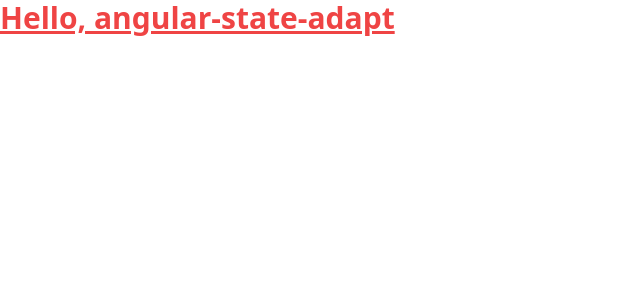
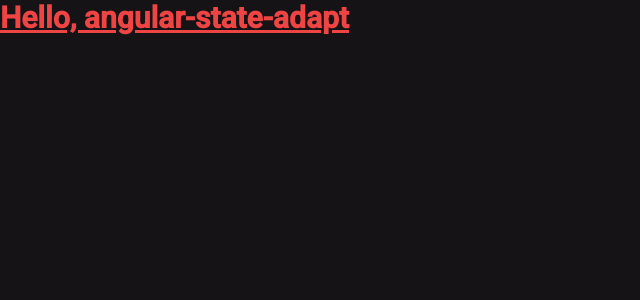
Before and after one commit to TopGITsan/angular-state-adapt, an Angular app: page / in a window 1280 px wide. Shown: the top 300 px of the page, without its empty margins (0-640 px from the left). Built offline with nearby package versions, Linux system fonts and the light colour scheme.

Commit message:
chore(styles): :heavy_plus_sign: add angular material custom theme

```diff
--- a/package.json
+++ b/package.json
@@ -11,10 +11,12 @@
   "private": true,
   "dependencies": {
     "@angular/animations": "^19.0.0",
+    "@angular/cdk": "^19.0.4",
     "@angular/common": "^19.0.0",
     "@angular/compiler": "^19.0.0",
     "@angular/core": "^19.0.0",
     "@angular/forms": "^19.0.0",
+    "@angular/material": "^19.0.4",
     "@angular/platform-browser": "^19.0.0",
     "@angular/platform-browser-dynamic": "^19.0.0",
     "@angular/router": "^19.0.0",
--- a/src/app/app.config.ts
+++ b/src/app/app.config.ts
@@ -5,13 +5,14 @@
   provideExperimentalZonelessChangeDetection,
 } from '@angular/core';
 import { provideRouter } from '@angular/router';
-
+import { provideAnimationsAsync } from '@angular/platform-browser/animations/async';
 import { routes } from './app.routes';
 
 export const appConfig: ApplicationConfig = {
   providers: [
     provideExperimentalZonelessChangeDetection(),
     provideRouter(routes),
+    provideAnimationsAsync(),
     // only for development purposes
     isDevMode()
       ? provideExperimentalCheckNoChangesForDebug({
--- a/src/index.html
+++ b/src/index.html
@@ -6,8 +6,10 @@
   <base href="/">
   <meta name="viewport" content="width=device-width, initial-scale=1">
   <link rel="icon" type="image/x-icon" href="favicon.ico">
+  <link href="https://fonts.googleapis.com/css2?family=Roboto:wght@300;400;500&display=swap" rel="stylesheet">
+  <link href="https://fonts.googleapis.com/icon?family=Material+Icons" rel="stylesheet">
 </head>
-<body>
+<body class="mat-typography">
   <app-root></app-root>
 </body>
 </html>
--- a/src/styles.scss
+++ b/src/styles.scss
@@ -1,4 +1,50 @@
-/* You can add global styles to this file, and also import other style files */
+// Custom Theming for Angular Material
+// For more information: https://material.angular.io/guide/theming
+@use "@angular/material" as mat;
+
 @tailwind base;
 @tailwind components;
 @tailwind utilities;
+
+html {
+  color-scheme: light dark;
+  @include mat.theme(
+    (
+      color: (
+        theme-type: light,
+        primary: mat.$azure-palette,
+        tertiary: mat.$blue-palette,
+      ),
+      typography: Roboto,
+      density: 0,
+    )
+  );
+  @include mat.theme(
+    (
+      color: (
+        primary: mat.$violet-palette,
+        tertiary: mat.$orange-palette,
+        theme-type: dark,
+      ),
+      typography: Roboto,
+      density: 0,
+    )
+  );
+} /* You can add global styles to this file, and also import other style files */
+
+html,
+body {
+  height: 100vh;
+}
+body {
+  margin: 0;
+  font-family: Roboto, "Helvetica Neue", sans-serif;
+  background: var(--mat-sys-surface);
+}
+
+body.dark {
+  color-scheme: dark;
+}
+body.light {
+  color-scheme: dark;
+}
```
Also changed, not shown: 1 other file (tests, documents, lock files or other folders).
